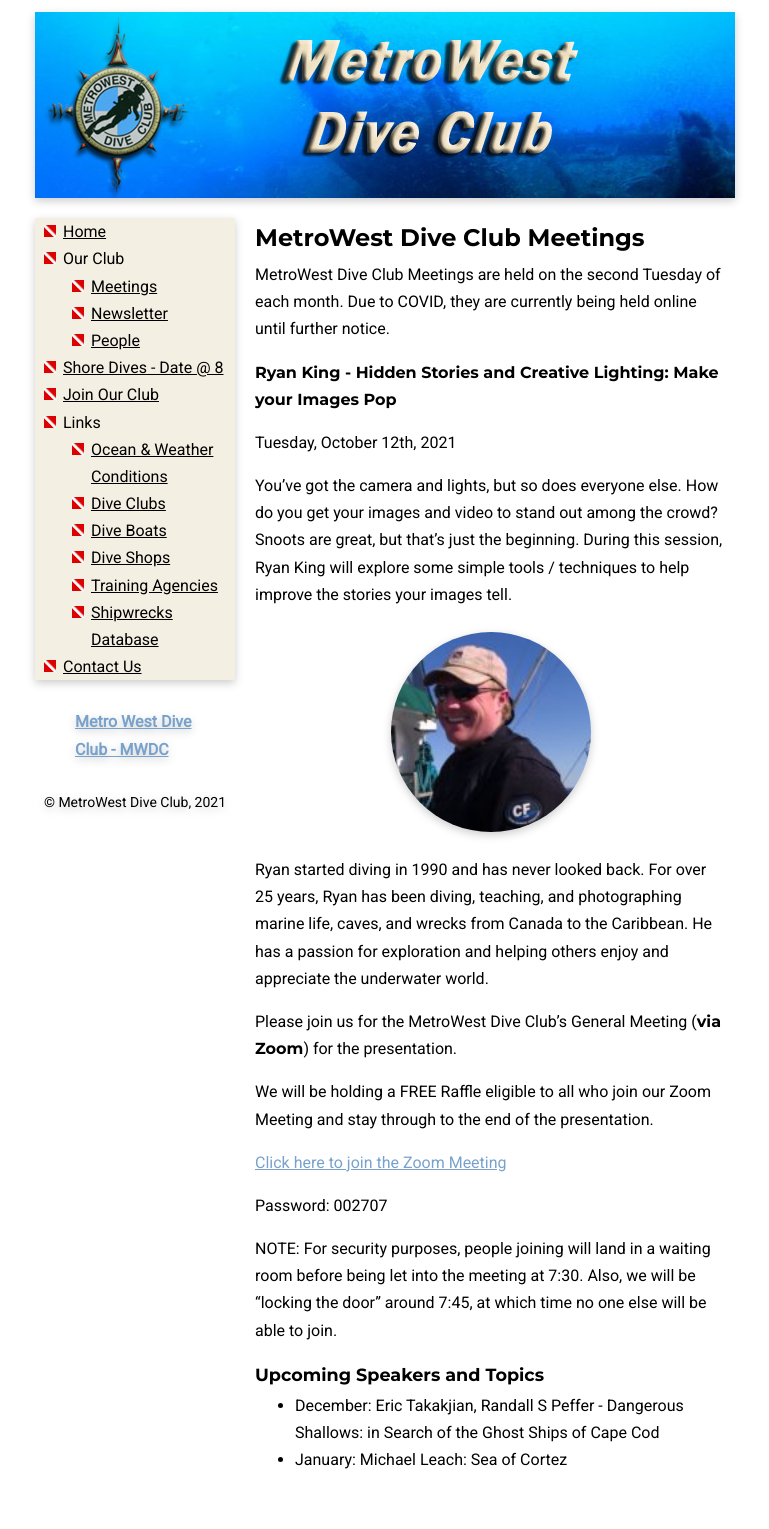
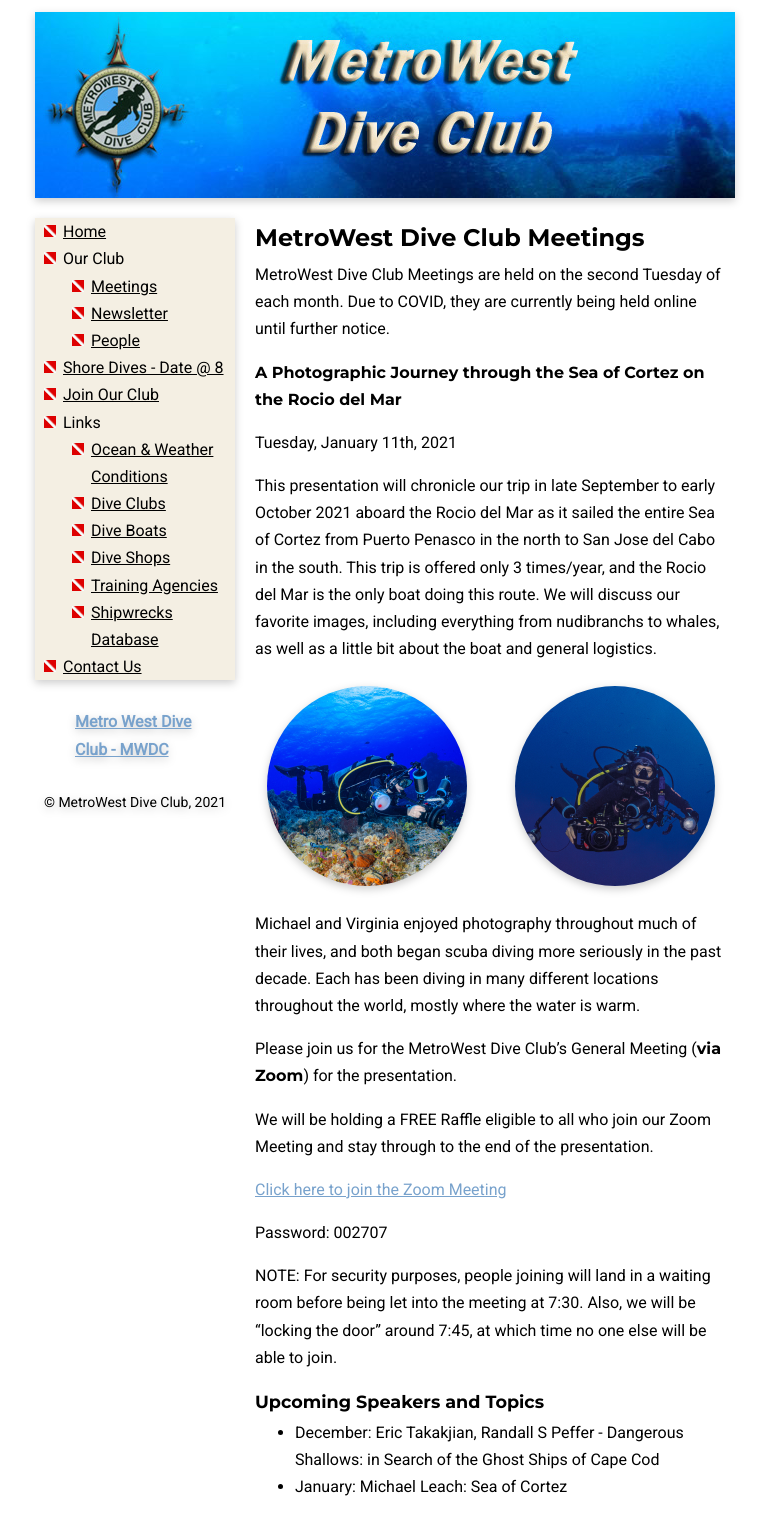
Before and after one commit to MetroWestDiveClub/mwdc, a Jekyll site: the page built from docs/meetings.md, in a window 1280 px wide. Shown: the whole page, without its empty margins (255-1024 px from the left). Built offline with Jekyll 4.4.1, drawn with Linux system fonts in a browser that asks for light colours; before the commit the page ends 1501 px from its top, so only the background shows below that.

Commit message:
January speaker.

```diff
--- a/docs/_data/config.yml
+++ b/docs/_data/config.yml
@@ -1 +1 @@
-shouldUseTwoSpeakers: false
+shouldUseTwoSpeakers: true
--- a/docs/_includes/speaker_bio.md
+++ b/docs/_includes/speaker_bio.md
@@ -1,5 +1,4 @@
-Ryan started diving in 1990 and has never looked back. For over 25
-years, Ryan has been diving, teaching, and photographing marine
-life, caves, and wrecks from Canada to the Caribbean. He has a
-passion for exploration and helping others enjoy and appreciate the
-underwater world.
+Michael and Virginia enjoyed photography throughout much of their lives, and
+both began scuba diving more seriously in the past decade.  Each has been diving
+in many different locations throughout the world, mostly where the water is
+warm.
--- a/docs/_includes/speaker_blurb.md
+++ b/docs/_includes/speaker_blurb.md
@@ -1,9 +1,10 @@
-**Ryan King - Hidden Stories and Creative Lighting: Make your Images Pop**
+**A Photographic Journey through the Sea of Cortez on the Rocio del Mar**
 
-Tuesday, October 12th, 2021
+Tuesday, January 11th, 2021
 
-You’ve got the camera and lights, but so does everyone else. How do
-you get your images and video to stand out among the crowd? Snoots
-are great, but that’s just the beginning. During this session, Ryan
-King will explore some simple tools / techniques to help improve the
-stories your images tell.
+This presentation will chronicle our trip in late September to early October
+2021 aboard the Rocio del Mar as it sailed the entire Sea of Cortez from Puerto
+Penasco in the north to San Jose del Cabo in the south.  This trip is offered
+only 3 times/year, and the Rocio del Mar is the only boat doing this route.  We
+will discuss our favorite images, including everything from nudibranchs to
+whales, as well as a little bit about the boat and general logistics.
```
Also changed, not shown: docs/images/speaker.jpg, docs/images/speaker2.jpg.
